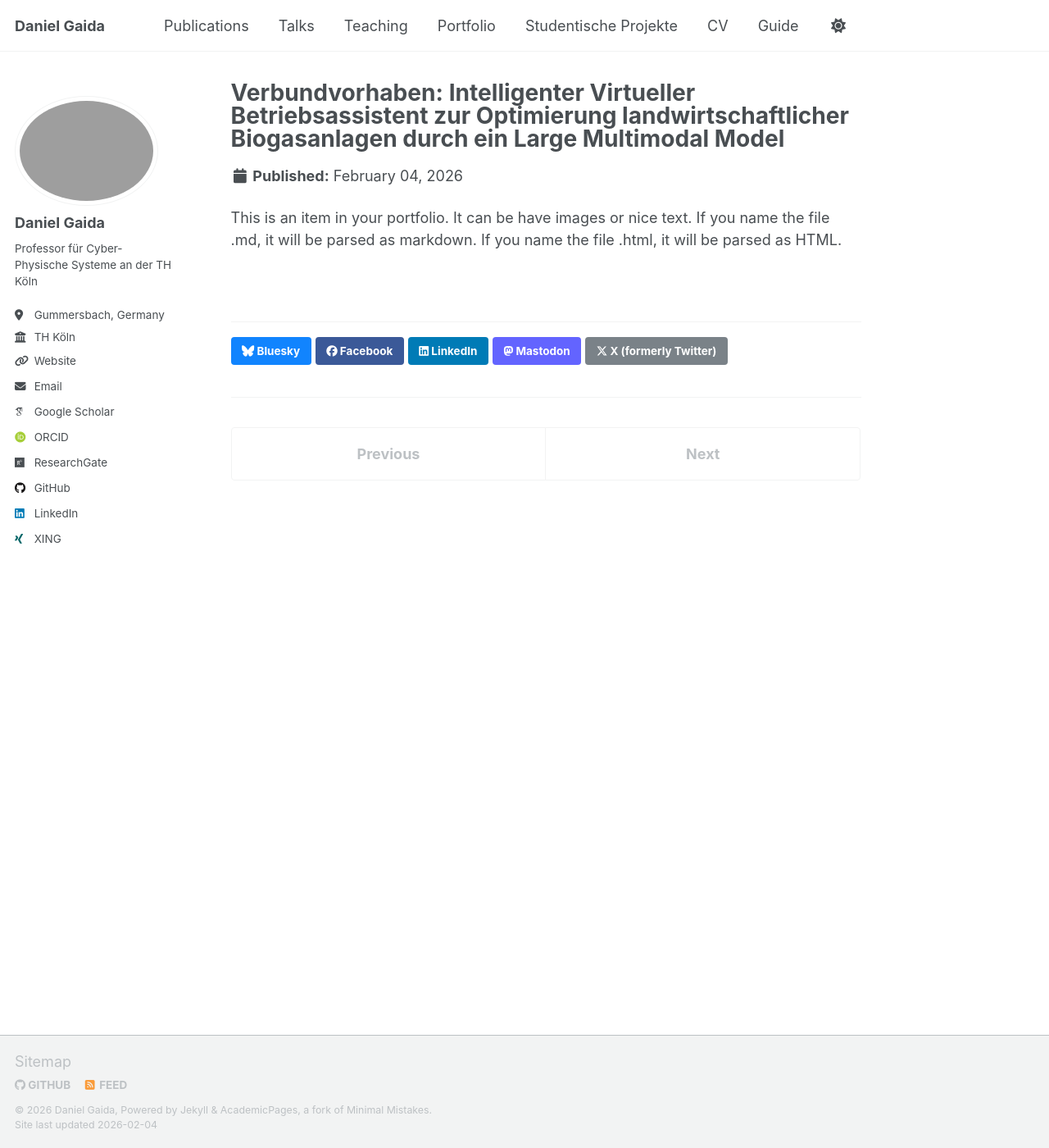
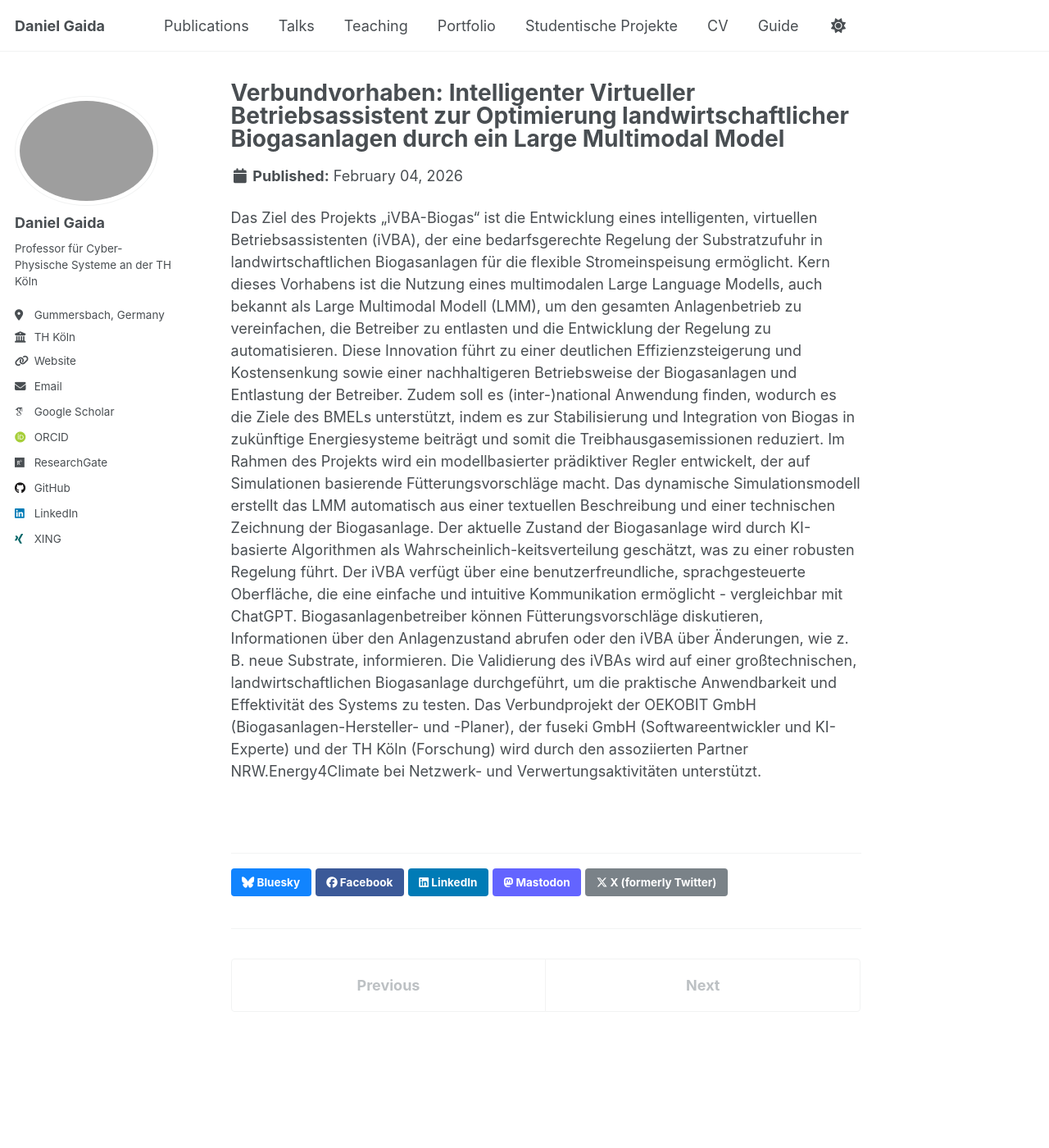
Before and after one commit to dgaida/dgaida.github.io, a Jekyll site: the page built from _portfolio/ivba_biogas.md, in a window 1280 px wide and 1400 px high. Shown: the whole window at 82% size. Built offline with Jekyll 4.4.1, drawn with Linux system fonts in a browser that asks for light colours; some web fonts are replaced; a script that is not in the unit is left out.

Commit message:
update portfolio

```diff
--- a/_portfolio/ivba_biogas.md
+++ b/_portfolio/ivba_biogas.md
@@ -1,7 +1,9 @@
 ---
 title: "Verbundvorhaben: Intelligenter Virtueller Betriebsassistent zur Optimierung landwirtschaftlicher Biogasanlagen durch ein Large Multimodal Model"
-excerpt: "Short description of portfolio item number 1<br/><img src='/images/500x300.png'>"
+excerpt: "Im Projekt entwickeln wir einen intelligenten, virtuellen Betriebsassistenten auf Basis eines multimodalen KI-Modells, der die Substratzufuhr in Biogasanlagen automatisch optimiert und eine flexible, effiziente Stromeinspeisung ermöglicht. Durch modellbasierte prädiktive Regelung, KI-gestützte Zustandsschätzung und eine sprachbasierte Benutzeroberfläche wird der Anlagenbetrieb vereinfacht, nachhaltiger gestaltet und in realen Biogasanlagen validiert.<br/><img src='/images/500x300.png'>"
 collection: portfolio
 ---
 
-This is an item in your portfolio. It can be have images or nice text. If you name the file .md, it will be parsed as markdown. If you name the file .html, it will be parsed as HTML.
+Das Ziel des Projekts „iVBA-Biogas“ ist die Entwicklung eines intelligenten, virtuellen Betriebsassistenten (iVBA), der eine bedarfsgerechte Regelung der Substratzufuhr in landwirtschaftlichen Biogasanlagen für die flexible Stromeinspeisung ermöglicht. Kern dieses Vorhabens ist die Nutzung eines multimodalen Large Language Modells, auch bekannt als Large Multimodal Modell (LMM), um den gesamten Anlagenbetrieb zu vereinfachen, die Betreiber zu entlasten und die Entwicklung der Regelung zu automatisieren. Diese Innovation führt zu einer deutlichen Effizienzsteigerung und Kostensenkung sowie einer nachhaltigeren Betriebsweise der Biogasanlagen und Entlastung der Betreiber. Zudem soll es (inter-)national Anwendung finden, wodurch es die Ziele des BMELs unterstützt, indem es zur Stabilisierung und Integration von Biogas in zukünftige Energiesysteme beiträgt und somit die Treibhausgasemissionen reduziert.
+Im Rahmen des Projekts wird ein modellbasierter prädiktiver Regler entwickelt, der auf Simulationen basierende Fütterungsvorschläge macht. Das dynamische Simulationsmodell erstellt das LMM automatisch aus einer textuellen Beschreibung und einer technischen Zeichnung der Biogasanlage. Der aktuelle Zustand der Biogasanlage wird durch KI-basierte Algorithmen als Wahrscheinlich-keitsverteilung geschätzt, was zu einer robusten Regelung führt. Der iVBA verfügt über eine benutzerfreundliche, sprachgesteuerte Oberfläche, die eine einfache und intuitive Kommunikation ermöglicht - vergleichbar mit ChatGPT. Biogasanlagenbetreiber können Fütterungsvorschläge diskutieren, Informationen über den Anlagenzustand abrufen oder den iVBA über Änderungen, wie z. B. neue Substrate, informieren. Die Validierung des iVBAs wird auf einer großtechnischen, landwirtschaftlichen Biogasanlage durchgeführt, um die praktische Anwendbarkeit und Effektivität des Systems zu testen.
+Das Verbundprojekt der OEKOBIT GmbH (Biogasanlagen-Hersteller- und -Planer), der fuseki GmbH (Softwareentwickler und KI-Experte) und der TH Köln (Forschung) wird durch den assoziierten Partner NRW.Energy4Climate bei Netzwerk- und Verwertungsaktivitäten unterstützt.
```
